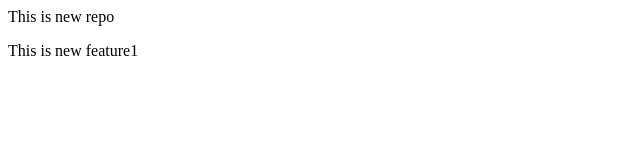
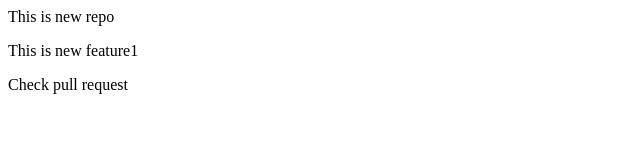
Before and after one commit to ranjkr/Localrepo, a plain HTML site: page index.html in a window 1280 px wide. Shown: the whole page, without its empty margins (0-640 px from the left). Drawn offline with Linux system fonts and the light colour scheme.

Commit message:
pull request

```diff
--- a/index.html
+++ b/index.html
@@ -1,2 +1,3 @@
 <p>This is new repo</p>
 <p>This is new feature1</p>
+<p>Check pull request</p>
```
